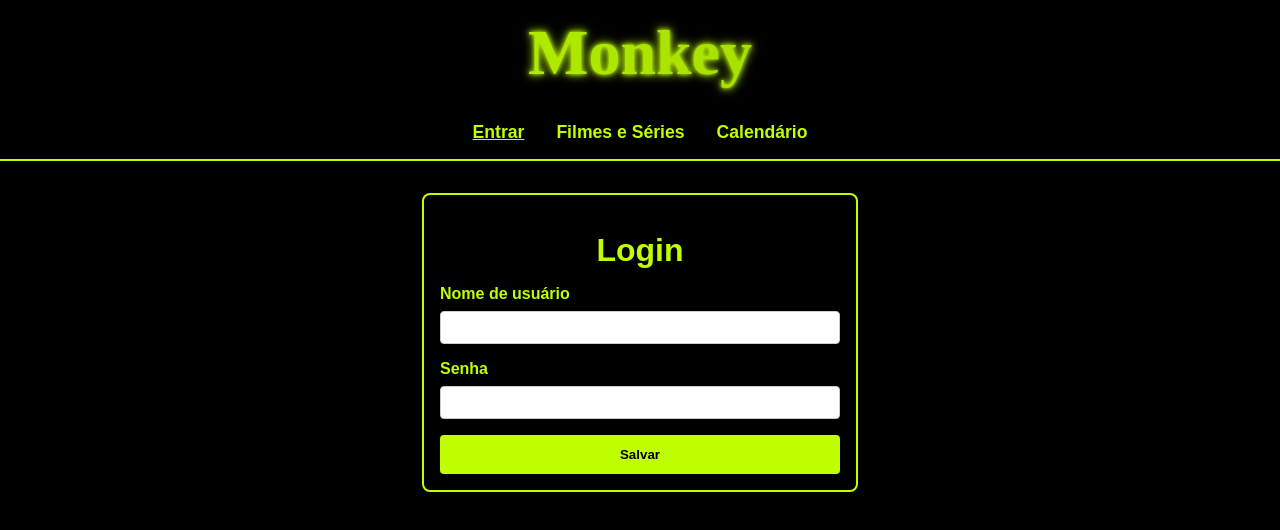
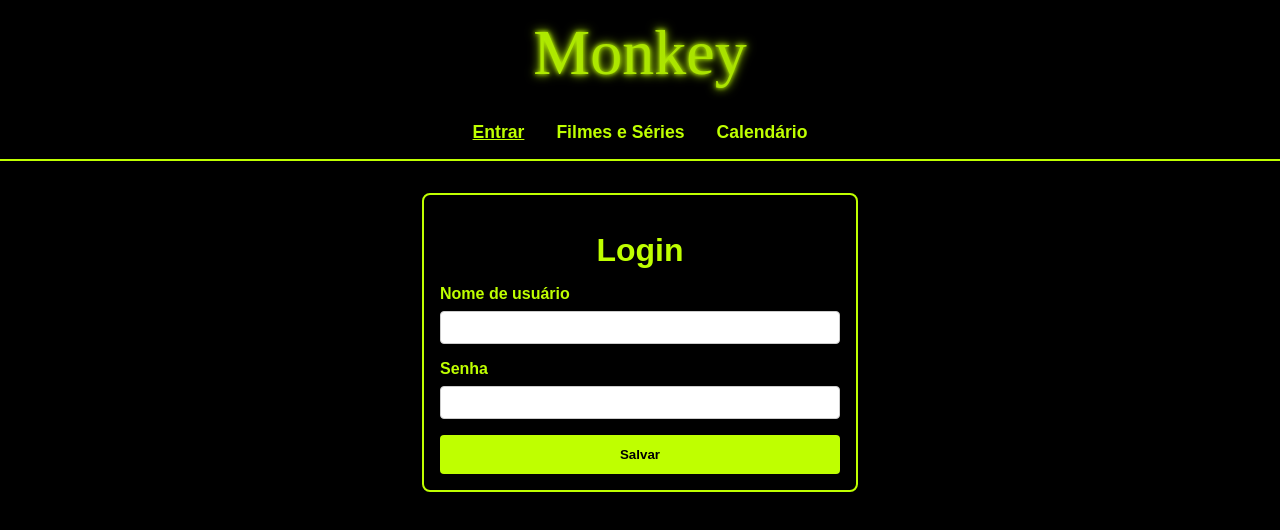
Before and after one commit to Art-26/catalogo-filmes, a React (Create React App) app: page / in a window 1280 px wide. Shown: the top 530 px of the page. Built offline with nearby package versions, Linux system fonts and the light colour scheme; a web font is replaced by a local one.

Commit message:
Edição no arquivo de Logo.js, para uma melhor leitura do logotipo do projeto

```diff
--- a/src/components/Logo.js
+++ b/src/components/Logo.js
@@ -4,10 +4,10 @@ import styled from 'styled-components';
 const LogoContainer = styled.div`
   font-family: 'Exile', cursive;
   font-size: 4rem;
-  font-weight: bold;
+  font-weight: light;
   text-align: center;
   margin: 1rem 0;
-  background: linear-gradient(90deg, #bfff00, #99cc00);
+  background: linear-gradient(40deg, #bfff00, #99cc00);
   -webkit-background-clip: text;
   -webkit-text-fill-color: transparent;
   filter: drop-shadow(0 0 2px #bfff00) drop-shadow(0 0 5px #99cc00);
```
